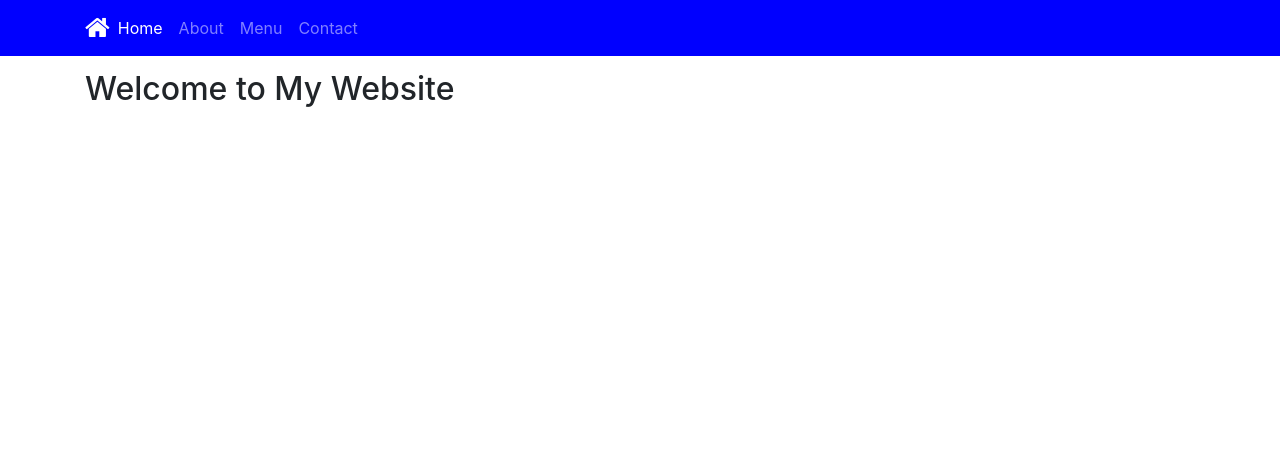
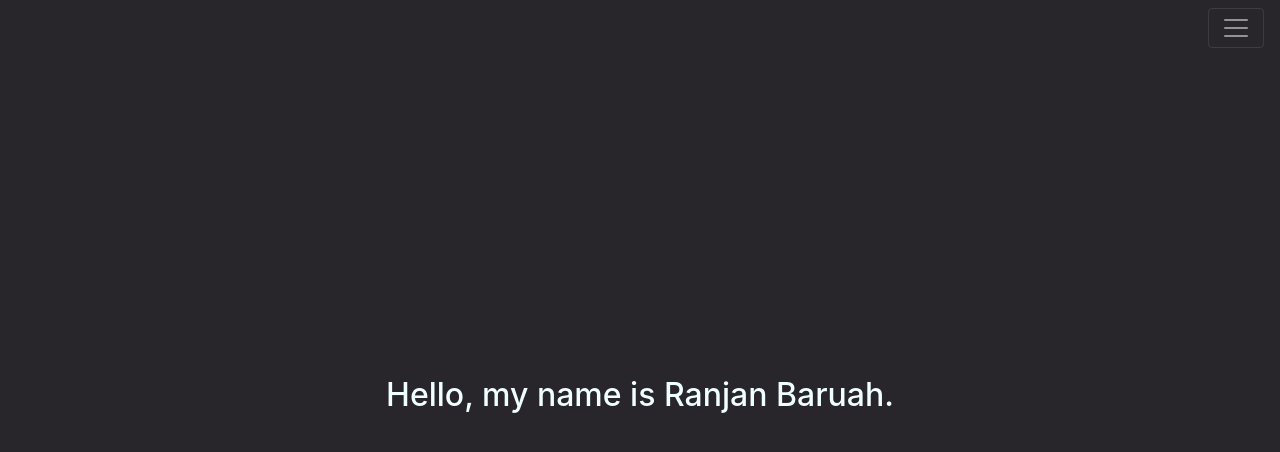
Before and after one commit to run-zen/Portfolio-Website, a website: page index.html in a window 1280 px wide. Shown: the top 452 px of the page. Drawn offline with nearby package versions, Linux system fonts and the light colour scheme.

Commit message:
name at the centre is fixed even after opening and closing navbar

```diff
--- a/css/styles.css
+++ b/css/styles.css
@@ -1,5 +1,5 @@
 .navbar-dark {
-	background-color:blue;
+	background-color: #28252b;
 }
 
 .start_of_page {
@@ -7,5 +7,40 @@
 }
 
 .row-content {
-	min-height: 1000px;
+	height: 100%;
+	border-bottom: 1px solid #442C2E ;
 }
+.nav-item {
+	font-size: 50px;
+}
+.navbar-toggler {
+	z-index: 1000;
+	margin-left: auto;
+}
+.p-2:hover {
+	background-color: #03DAC6;
+	color: white;
+}
+
+a:hover {
+	color: white;
+}
+
+body {
+	overflow: hidden;
+	background-color: #28252b;
+}
+.menu {
+	z-index: -1;
+}
+.custom {
+	position: fixed;
+}
+
+.title {
+	color: azure;
+}
+.centered {
+	position: fixed;
+	top: 50%;
+}
--- a/index.html
+++ b/index.html
@@ -14,29 +14,28 @@
 	<title>Homepage</title>
 </head>
 <body>
-	<nav class="navbar navbar-dark navbar-expand-sm fixed-top">
-		<div class="container">
-		    <button class="navbar-toggler" type="button" data-toggle="collapse" data-target="#Navbar">
+		<nav class="navbar navbar-dark fixed-top">
+			<button id="menu_btn" class="navbar-toggler" type="button" data-toggle="collapse" data-target="#Navbar">
 				<span class="navbar-toggler-icon"></span>
 			</button>
-		    <a class="navbar-brand mr-auto" href="./index.html"><span class="fa fa-home fa-lg"></span></a>
 			<div class="collapse navbar-collapse" id="Navbar">
-			   <ul class="navbar-nav mr-auto">
-					 <li class="nav-item active"><a class="nav-link" href="./index.html">Home</a></li>
-					 <li class="nav-item"><a class="nav-link" href="./aboutus.html">About</a></li>
-					 <li class="nav-item"><a class="nav-link" href="#">Menu</a></li>
-					 <li class="nav-item"><a class="nav-link" href="./contactus.html">Contact</a></li>
-			   </ul>
+				<div class="start_of_page menu">
+					<div class="d-flex flex-column justify-content-center">
+						<div class="p-2 text-center"><a class="nav-link" href="./index.html">ABOUT</a></div>
+						<div class="p-2 text-center"><a class="nav-link" href="#">PORTFOLIO</a></div>
+						<div class="p-2 text-center"><a class="nav-link" href="#">CONTACT</a></div>
+					</div>
 				</div>
 			</div>
 		</nav>
-	 <div class="start_of_page"></div>
+
 	 <div class="container">
-		<div class="row row-content">
+		<div class="row row-content align-items-center">
 			<div class="col-12">
-				<h2 class="title">Welcome to My Website</h2>
+				<h2 class="title text-center">Hello, my name is Ranjan Baruah.</h2>
 			</div>
 		</div>
+
 	 </div>
 
 
```
Also changed, not shown: aboutus.html (+1 -0 lines), contactus.html (+1 -0 lines). Lines whose indentation alone changed are shown as unchanged.
